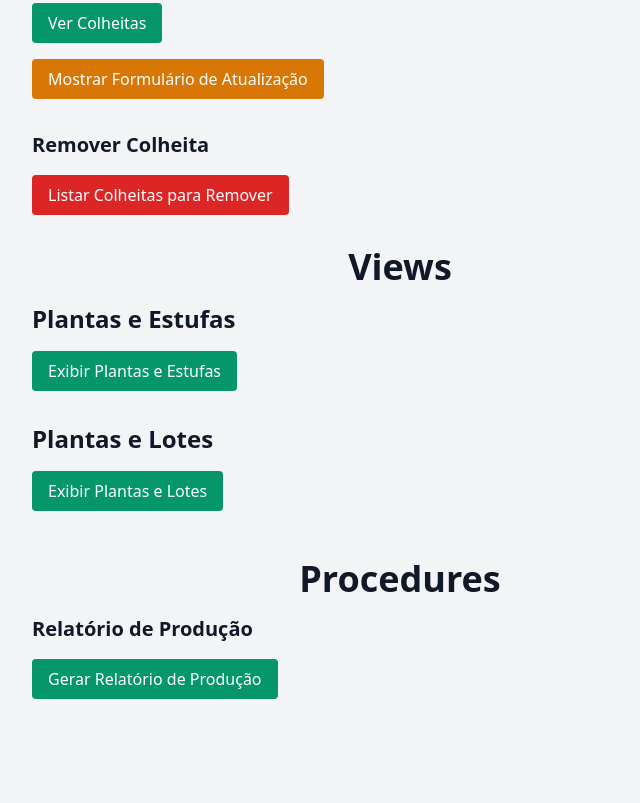
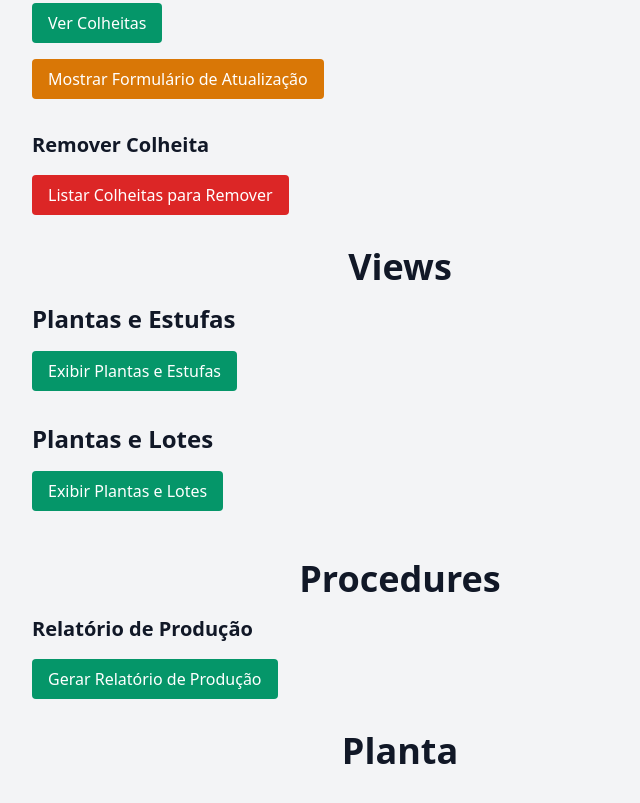
Before and after one commit to kirz4/Banco_De_Dados_Fazenda, an Electron app: page index.html in a window 800 px wide. Shown: the part 2313-3116 px from the top of the page, without its empty margins (0-640 px from the left). Before the commit the page ends 3044 px from the top, so only its background shows below. Drawn offline with nearby package versions, Linux system fonts and the light colour scheme.

```diff
--- a/index.html
+++ b/index.html
@@ -456,6 +456,7 @@
         Gerar Relatório de Produção
       </button>
       <div id="relatorioProducao" class="mt-4"></div>
+      <h2 class="text-4xl font-semibold mb-4 text-center mt-8">Planta</h2>
     </div>
 
     <script src="actions/estufa.js"></script>
```
